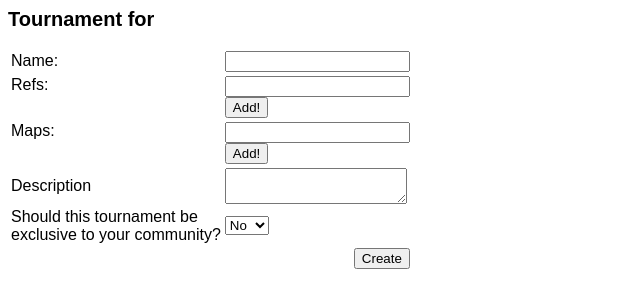
After one commit to rmjohnson/eSports-Bucks, a PHP site: the page made by application/views/tournament_add.php in a window 1280 px wide. The commit adds this page. Shown: the top 308 px of the page, without its empty margins (0-640 px from the left). Run offline with PHP 8.4, Linux system fonts and the light colour scheme; the template is opened without the code that fills it, so the values that code supplies are empty; settings files or empty folders that the repository lacks are supplied.

Commit message:
Did a crapton of stuff...Need to commit more often..oh weellllllll

```diff
--- a/application/classes/controller/ESB.php
+++ b/application/classes/controller/ESB.php
@@ -7,6 +7,7 @@ class Controller_ESB extends Controller_Template {
 	{
 		parent::before();
 		$this->template->title = "eSports Bucks - Tournament Organization Tool";
+		$this->template->errors = array();
 		$this->template->media_base = URL::Base().'media/';
 		$this->user = Auth::instance()->get_user();
 		include('media/functions/esb.php');
--- a/application/classes/controller/home.php
+++ b/application/classes/controller/home.php
@@ -14,6 +14,7 @@ class Controller_Home extends Controller_ESB {
 		$view->links = array();
 		$view->links += array('community' => 'Communities');
 		$view->links += array('tournament' => 'Tournaments');
+		$view->links += array('player/view/' . $this->user => 'Your Profile');
 
 		if($_POST)
 		{
--- /dev/null
+++ b/application/views/player_edit.php
@@ -0,0 +1 @@
+Edit your profile...
--- a/application/views/player_view.php
+++ b/application/views/player_view.php
@@ -11,3 +11,4 @@ if(!empty($communities))
 	echo "<p>No commmunities!</p>";
 }
 ?>
+<?= $edit ?>
--- /dev/null
+++ b/application/views/tournament_add.php
@@ -0,0 +1,91 @@
+<h2>Tournament for <?= $community ?></h2>
+<form action="" method="POST">
+	<table>
+		<tr>
+			<td>Name:</td>
+			<td><input type="text" name="name"></td>
+		</tr>
+		<tr>
+			<td style="vertical-align: top;">Refs:</td>
+			<td><div id="refs">
+				<input type="hidden" name="refCount" value="1" />
+				<input type="text" name="ref1"> <!--onBlur="add('ref')">-->
+
+			</div><input type="button" onclick="add('ref')" value="Add!"></td>
+		</tr>
+		<tr>
+		<td style="vertical-align: top;">Maps:</td>
+			<td><div id="maps">
+				<input type="hidden" name="mapCount" value="1" />
+				<input type="text" name="map1"> <!--onBlur="add('map')">-->
+			</div><input type="button" onclick="add('map')" value="Add!"></td>
+		</tr>
+
+		<? //player_autocomplete('ref') ?>
+		<? //map_autocomplete('map') ?>
+
+		<?
+			//Ref Selection
+			/*
+			for($i=1;$i<=5;$i++)
+			{
+				$hidden = $i == 1 ? "" : "class=\"hidden\"";
+				echo "<tr " . $hidden . " id=\"ref" . $i ."\">";
+				echo "<td>Ref " . $i . ":</td>";
+				echo "<td><input type=\"text\" name=\"ref" . $i . "\">";
+				if($i==5)
+				{
+					echo "<div style=\"font-size:8pt\">A maximum of 5 refs are allowed.</div>";
+				} else {
+					echo "<input type=\"button\" id=\"addref" . $i . "\" onclick=\"addRef()\" value=\"Add\">";
+				}
+				echo "<input type=\"button\" id=\"removeref" . $i . "\" class=\"hidden\" onclick=\"removeRef()\" value=\"Remove\">";
+				echo "</td></tr>";
+			}
+			*/
+		?>
+		<?
+			//Map Selection
+			/*
+			for($i=1;$i<=5;$i++)
+			{
+				$hidden = $i == 1 ? "" : "class=\"hidden\"";
+				echo "<tr " . $hidden . " id=\"map" . $i ."\">";
+				echo "<td style=\"vertical-align:top\">Map " . $i . ":</td><td><select name=\"map" . $i . "\">";
+				echo "<option value=\"0\">Select a map</option>";
+				foreach($available_maps as $id => $name)
+				{
+					echo '<option value="' . $id . '">' . $name . '</option>';
+				}
+				echo "</select>";
+				if($i==5)
+				{
+					echo "<div style=\"font-size:8pt\">A maximum of 5 maps are allowed.</div>";
+				} else {
+					echo "<input type=\"button\" id=\"addmap" . $i . "\" onclick=\"addMap()\" value=\"Add\">";
+				}
+				echo "<input type=\"button\" id=\"removemap" . $i . "\" class=\"hidden\" onclick=\"removeMap()\" value=\"Remove\">";
+				echo "</td></tr>";
+			}
+			*/
+		?>
+		<tr>
+			<td>Description</td>
+			<td><textarea name="description"><?= $description ?></textarea></td>
+		</tr>
+		<tr>
+			<td>Should this tournament be <br />exclusive to your community?</td>
+			<td>
+				<select name="exclusive">
+					<option value="0">No</option>
+					<option value="1">Yes</option>
+				</select>
+			</td>
+		</tr>
+		<tr>
+			<td colspan="2" align="right">
+				<input type="submit" value="Create">
+			</tr>
+		</tr>
+	<table>
+</form>
--- a/media/scripts/esb.js
+++ b/media/scripts/esb.js
@@ -0,0 +1,82 @@
+function add(name) {
+	var count = parseInt(document.getElementsByName(name+'Count')[0].value)+1;
+
+	//Line break
+	var lineBreak=document.createElement("br");
+
+	//Input box
+	var input=document.createElement("input");
+		//Type attribute of input
+		var type=document.createAttribute('type');
+		type.nodeValue = 'text';
+		input.setAttributeNode(type);
+
+		//ID attribute of input
+		var id=document.createAttribute('name');
+		id.nodeValue = name + count;
+		input.setAttributeNode(id);
+
+		//onBlur attribute of input
+		/*var onBlur=document.createAttribute('onblur');
+		onBlur.nodeValue = 'add(\'' + name+ '\')';
+		input.setAttributeNode(onBlur);*/
+
+	//Remove link
+	var removelink = document.createElement("a");
+		//Type attribute of the remove link
+		var href=document.createAttribute('href');
+		href.nodeValue = '#';
+		removelink.setAttributeNode(href);
+
+		//ID attribute of the remove button
+		var id=document.createAttribute('id');
+		id.nodeValue = 'remove' + name + count;
+		removelink.setAttributeNode(id);
+
+		//Style of the remove button
+		var style=document.createAttribute('style');
+		style.nodeValue = 'text-decoration:none;color:black;font-size:8pt;';
+		removelink.setAttributeNode(style);
+
+		//onClick attribute of the remove link
+		var onClick=document.createAttribute('onclick');
+		onClick.nodeValue = 'remove(\'' + name+ '\',' + count + ')';
+		removelink.setAttributeNode(onClick);
+
+		//Add the text to the remove link
+		removelink.appendChild(document.createTextNode("[x]"));
+
+
+	//A nested div just this input box / remove link
+	var currentDiv = document.createElement("div");
+		var id=document.createAttribute('id');
+		id.nodeValue = 'div' + name + count;
+		currentDiv.setAttributeNode(id);
+
+		//currentDiv.appendChild(lineBreak);
+		currentDiv.appendChild(input);
+		currentDiv.appendChild(removelink);
+
+	//Put the nested div in the big div
+	document.getElementById(name+'s').appendChild(currentDiv);
+
+	//Set the hidden count
+	document.getElementsByName(name+'Count')[0].value = count;
+}
+function remove(name, id) {
+	//<input type="button" id="removemap1" onClick="remove('map',1)" value="x">
+	var count = parseInt(document.getElementsByName(name+'Count')[0].value);
+	var toRemove = document.getElementById('div'+name+id);
+	toRemove.parentNode.removeChild(toRemove);
+
+	//Rename all elements with higher IDs
+	for(var i=id+1;i<=count;i++) {
+		document.getElementById('remove' + name + i).setAttribute('onClick','remove(\''+name+'\','+(i-1)+')');
+		document.getElementsByName(name + i)[0].setAttribute('name',name + (i-1));
+		document.getElementById('remove' + name + i).setAttribute('id', 'remove'+name + (i-1));
+		document.getElementById('div' + name + i).setAttribute('id','div' + name + (i-1));
+	}
+
+	//Lower the hidden count
+	document.getElementsByName(name+'Count')[0].value--;
+}
--- a/media/styles/esb.css
+++ b/media/styles/esb.css
@@ -10,3 +10,6 @@ body {
 	background-color: #FFCECE;
 	border: 1px solid #FF0000;
 }
+.hidden {
+	display: none;
+}
```
Also changed, not shown: application/classes/controller/player.php (+12 -0 lines), application/classes/controller/tournament.php (+52 -19 lines), application/views/tournament_view.php (added, +34 -0 lines), media/functions/esb.php (+17 -1 lines).
